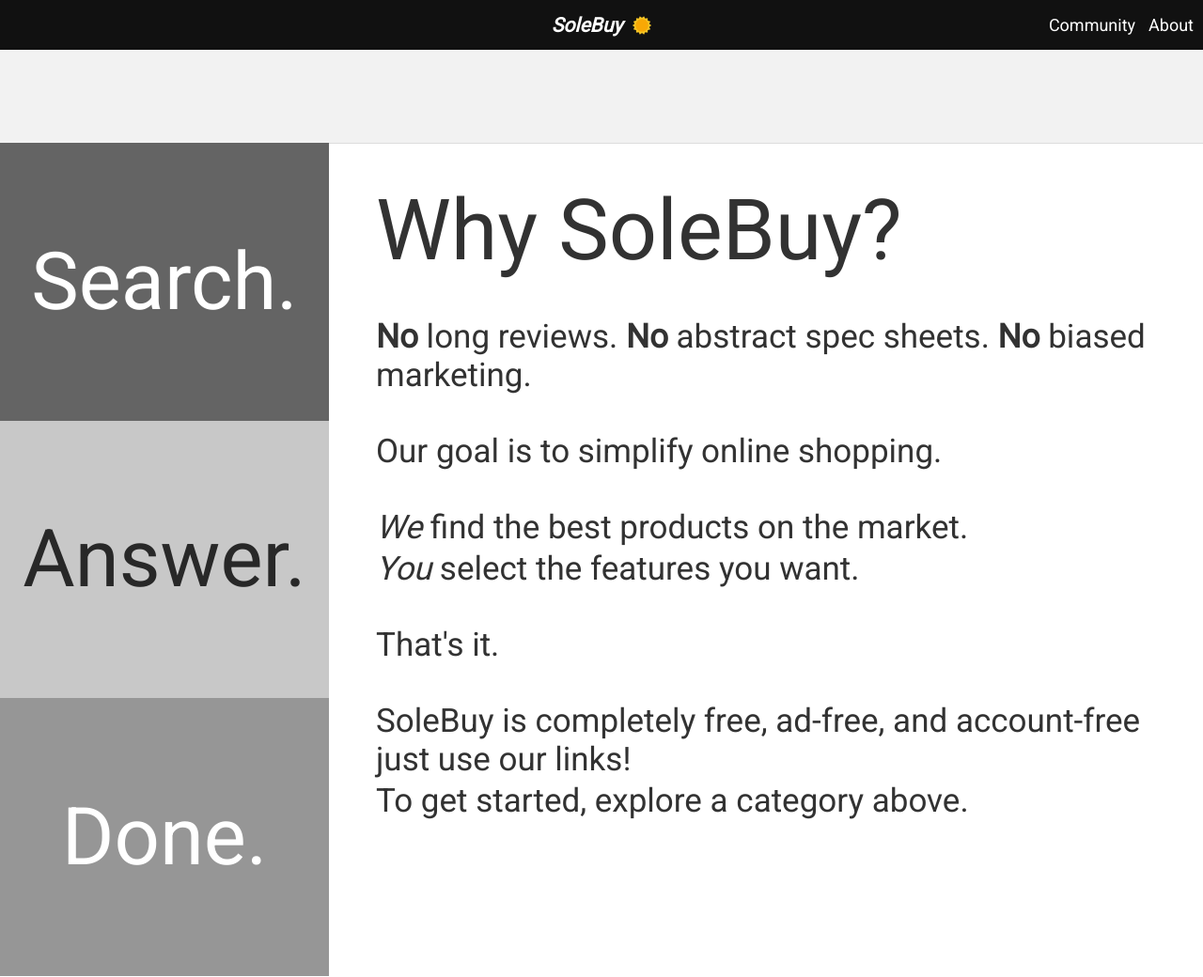
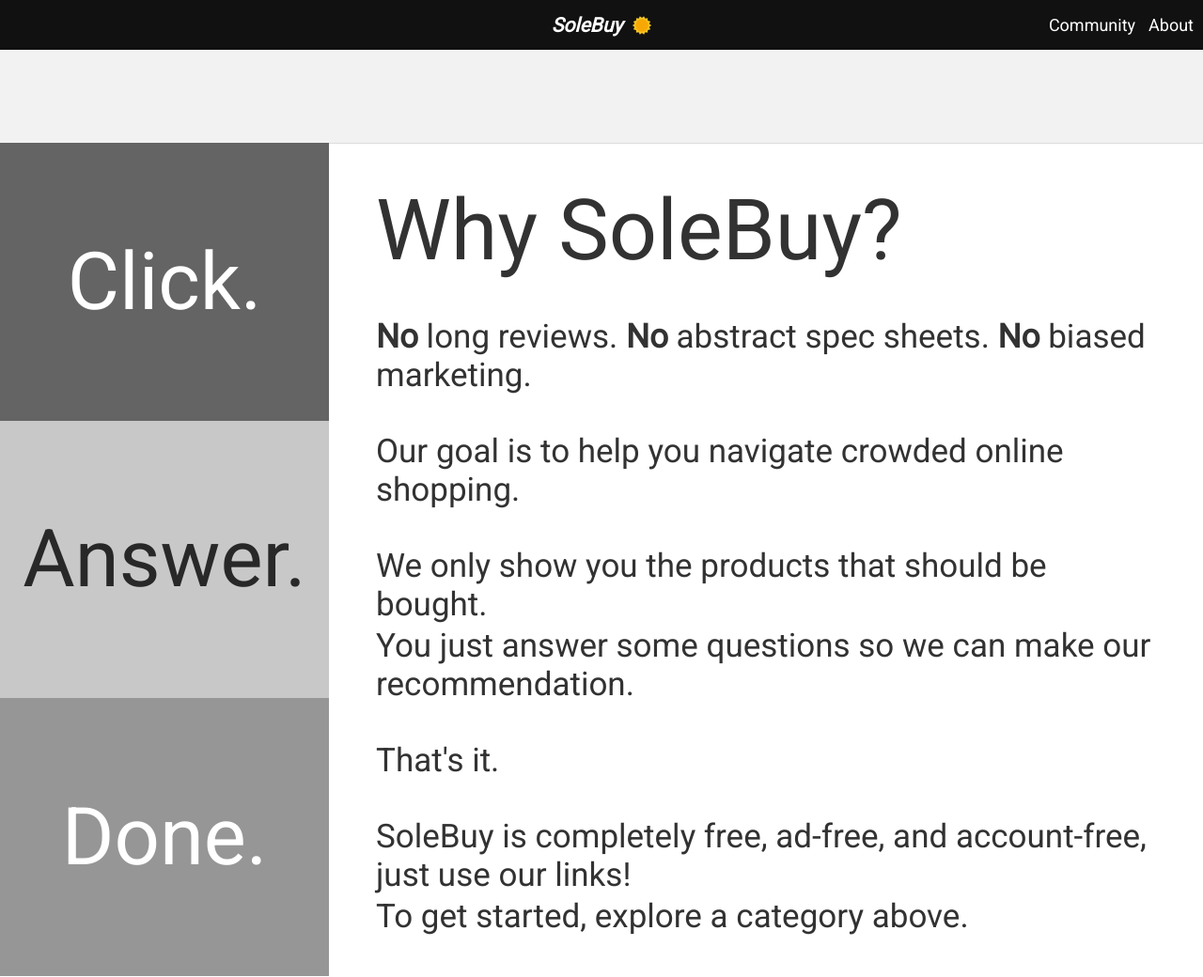
Before and after one commit to joshtgill/solebuy-web, a Django app: page / in a window 1280 px wide. Shown: the whole page at 94% size. Run offline with Django 3.2, Linux system fonts and the light colour scheme; data that the repository does not hold is empty.

Commit message:
Update home page content

```diff
--- a/meta/templates/home.html
+++ b/meta/templates/home.html
@@ -14,7 +14,7 @@
 		<div class="content">
 			<div class="slogan-mobile">
 				<div class="slogan-word-mobile" style="background-color: rgb(100, 100, 100)">
-					<h1>Search.</h1>
+					<h1>Click.</h1>
 				</div>
 				<div class="slogan-word-mobile" style="background-color: rgb(200, 200, 200)">
 					<h1 style="color: rgb(40, 40, 40)">Answer.</h1>
@@ -26,7 +26,7 @@
 			<div class="inner-content">
 				<div class="slogan">
 					<div class="slogan-word" style="background-color: rgb(100, 100, 100)">
-						<h1>Search.</h1>
+						<h1>Click.</h1>
 					</div>
 					<div class="slogan-word" style="background-color: rgb(200, 200, 200)">
 						<h1 style="color: rgb(40, 40, 40)">Answer.</h1>
@@ -38,11 +38,11 @@
 				<div class="pitch">
 					<h1>Why SoleBuy?</h1>
 					<h2><b>No</b> long reviews. <b>No</b> abstract spec sheets. <b>No</b> biased marketing.</h2>
-					<h2>Our goal is to simplify online shopping.</h2>
-					<h2><i>We</i> find the best products on the market.</h2>
-					<h2 style="margin-top: 3px"><i>You</i> select the features you want.</h2>
+					<h2>Our goal is to help you navigate crowded online shopping.</h2>
+					<h2>We only show you the products that should be bought.</h2>
+					<h2 style="margin-top: 3px">You just answer some questions so we can make our recommendation.</h2>
 					<h2>That's it.</h2>
-					<h2>SoleBuy is completely free, ad-free, and account-free just use our links!</h2>
+					<h2>SoleBuy is completely free, ad-free, and account-free, just use our links!</h2>
 					<h2 style="margin-top: 3px">To get started, explore a category above.</h2>
 				</div>
 			</div>
```
